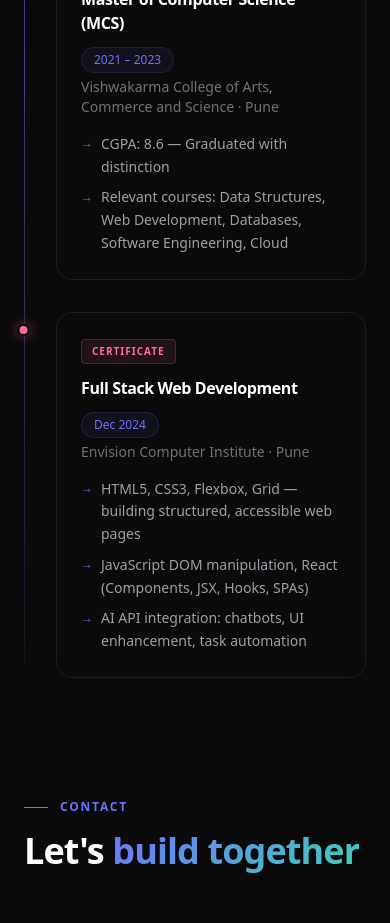
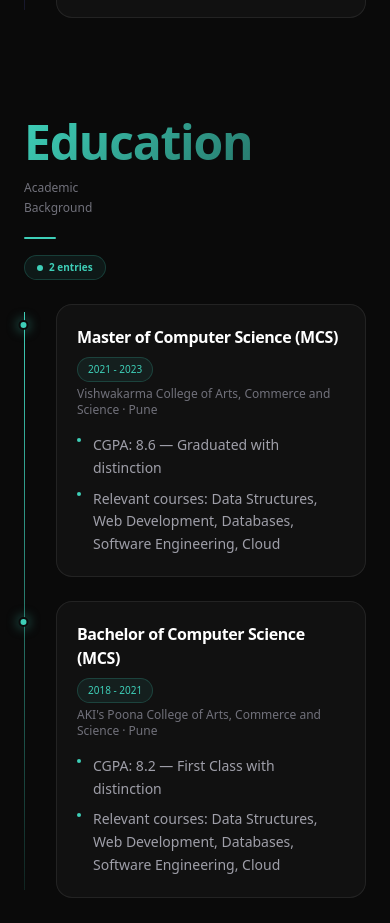
Before and after one commit to Sahil004/Portfolio, a Next.js app in the folder portfolio-frontend/: page / in a window 390 px wide. Shown: the part 6440-7363 px from the top of the page. Built offline with nearby package versions, Linux system fonts and the light colour scheme.

Commit message:
Updated Experience section

```diff
--- a/portfolio-frontend/components/sections/Experience.tsx
+++ b/portfolio-frontend/components/sections/Experience.tsx
@@ -1,8 +1,7 @@
 "use client";
 
-import { motion } from "framer-motion";
-import { useInView } from "framer-motion";
 import { useRef } from "react";
+import { motion, useInView, useScroll, useTransform } from "framer-motion";
 import { TIMELINE } from "@/lib/data";
 import {
   SectionLabel,
@@ -11,78 +10,113 @@ import {
 } from "@/components/ui/SectionHeader";
 import { cn } from "@/lib/utils";
 
-const badgeStyles = {
+/* ── types ── */
+type TimelineType = "work" | "edu" | "cert";
+
+const CATEGORY_META: Record<
+  TimelineType,
+  { label: string; sublabel: string; color: string; dot: string }
+> = {
+  work: {
+    label: "Work",
+    sublabel: "Professional\nExperience",
+    color: "#6e73ff",
+    dot: "bg-[#6e73ff] shadow-[0_0_12px_rgba(110,115,255,0.6)]",
+  },
+  edu: {
+    label: "Education",
+    sublabel: "Academic\nBackground",
+    color: "#3ecfb8",
+    dot: "bg-[#3ecfb8] shadow-[0_0_12px_rgba(62,207,184,0.6)]",
+  },
+  cert: {
+    label: "Certificates",
+    sublabel: "Courses &\nCertifications",
+    color: "#ff6e9c",
+    dot: "bg-[#ff6e9c] shadow-[0_0_12px_rgba(255,110,156,0.6)]",
+  },
+};
+
+const BADGE_STYLES: Record<TimelineType, string> = {
   work: "bg-[#6e73ff]/10 text-[#6e73ff] border border-[#6e73ff]/20",
   edu: "bg-[#3ecfb8]/10 text-[#3ecfb8] border border-[#3ecfb8]/20",
   cert: "bg-[#ff6e9c]/10 text-[#ff6e9c] border border-[#ff6e9c]/20",
 };
 
-const badgeLabel = { work: "Work", edu: "Education", cert: "Certificate" };
+/* ── group items by type, preserving order ── */
+type Group = { type: TimelineType; items: typeof TIMELINE };
 
-const dotColor = {
-  work: "bg-[#6e73ff] shadow-[0_0_12px_rgba(110,115,255,0.5)]",
-  edu: "bg-[#3ecfb8] shadow-[0_0_12px_rgba(62,207,184,0.5)]",
-  cert: "bg-[#ff6e9c] shadow-[0_0_12px_rgba(255,110,156,0.5)]",
-};
+function groupTimeline(items: typeof TIMELINE): Group[] {
+  const groups: Group[] = [];
+  for (const item of items) {
+    const last = groups[groups.length - 1];
+    if (last && last.type === item.type) {
+      last.items.push(item);
+    } else {
+      groups.push({ type: item.type, items: [item] });
+    }
+  }
+  return groups;
+}
 
-function TimelineItem({
+/* ── single card ── */
+function TimelineCard({
   item,
   index,
+  color,
 }: {
   item: (typeof TIMELINE)[number];
   index: number;
+  color: string;
 }) {
   const ref = useRef(null);
-  const isInView = useInView(ref, { once: true, margin: "-80px" });
+  const inView = useInView(ref, { once: true, margin: "-60px" });
 
   return (
     <motion.div
       ref={ref}
-      initial={{ opacity: 0, x: -24 }}
-      animate={isInView ? { opacity: 1, x: 0 } : {}}
-      transition={{ duration: 0.6, delay: index * 0.1, ease: [0.4, 0, 0.2, 1] }}
+      initial={{ opacity: 0, x: 28 }}
+      animate={inView ? { opacity: 1, x: 0 } : {}}
+      transition={{
+        duration: 0.55,
+        delay: index * 0.1,
+        ease: [0.4, 0, 0.2, 1],
+      }}
       className="relative pl-8"
     >
-      {/* Dot */}
+      {/* dot */}
       <div
         className={cn(
-          "absolute left-0 top-3 w-3 h-3 rounded-full border-2 border-light-bg dark:border-dark-bg -translate-x-[calc(50%+0.5px)]",
-          dotColor[item.type],
+          "absolute left-0 top-4 w-2.5 h-2.5 rounded-full border-2 border-light-bg dark:border-dark-bg -translate-x-[calc(50%+0.5px)]",
+          CATEGORY_META[item.type].dot,
         )}
       />
 
-      {/* Card */}
       <motion.div
-        whileHover={{ borderColor: "rgba(110,115,255,0.25)" }}
+        whileHover={{ borderColor: `${color}44` }}
         className="rounded-2xl border border-black/8 dark:border-white/8
-          bg-light-bg-2 dark:bg-dark-bg-2
-          p-6 transition-colors duration-300"
+          bg-white/60 dark:bg-white/[0.03]
+          p-5 transition-colors duration-300
+          hover:shadow-[0_8px_32px_rgba(0,0,0,0.08)]"
       >
-        {/* Badge */}
-        <span
-          className={cn(
-            "inline-block text-[10px] font-bold tracking-[0.1em] uppercase px-2.5 py-1 rounded mb-3",
-            badgeStyles[item.type],
-          )}
-        >
-          {badgeLabel[item.type]}
-        </span>
-
-        {/* Meta */}
-        <div className="flex flex-wrap items-start justify-between gap-3 mb-1">
+        {/* header row */}
+        <div className="flex flex-wrap items-start justify-between gap-2 mb-1">
           <h3 className="font-display text-base font-bold tracking-tight text-zinc-900 dark:text-white">
             {item.role}
           </h3>
           <span
-            className="text-xs px-3 py-1 rounded-full
-            bg-[#6e73ff]/8 border border-[#6e73ff]/15
-            text-[#6e73ff] whitespace-nowrap"
+            className="text-[10px] px-2.5 py-1 rounded-full whitespace-nowrap font-medium"
+            style={{
+              color,
+              background: `${color}14`,
+              border: `0.5px solid ${color}33`,
+            }}
           >
             {item.date}
           </span>
         </div>
 
-        <p className="text-sm text-zinc-400 dark:text-zinc-500 mb-4">
+        <p className="text-xs text-zinc-400 dark:text-zinc-500 mb-4">
           {item.company}
         </p>
 
@@ -90,11 +124,12 @@ function TimelineItem({
           {item.bullets.map((bullet, i) => (
             <li
               key={i}
-              className="relative pl-5 text-sm text-zinc-500 dark:text-zinc-400 leading-relaxed"
+              className="relative pl-4 text-sm text-zinc-500 dark:text-zinc-400 leading-relaxed"
             >
-              <span className="absolute left-0 top-[0.2em] text-[#6e73ff] text-xs">
-                →
-              </span>
+              <span
+                className="absolute left-0 top-[0.3em] w-1 h-1 rounded-full"
+                style={{ background: color }}
+              />
               {bullet}
             </li>
           ))}
@@ -104,7 +139,91 @@ function TimelineItem({
   );
 }
 
+/* ── group block — sticky label left, timeline right ── */
+function GroupBlock({ group }: { group: Group }) {
+  const ref = useRef<HTMLDivElement>(null);
+  const inView = useInView(ref, { once: true, margin: "-80px" });
+  const meta = CATEGORY_META[group.type];
+
+  return (
+    <div
+      ref={ref}
+      className="grid grid-cols-1 lg:grid-cols-[260px_1fr] gap-0 lg:gap-12"
+    >
+      {/* ── LEFT: sticky label ── */}
+      <div className="lg:sticky lg:top-28 h-fit mb-6 lg:mb-0 pt-1">
+        <motion.div
+          initial={{ opacity: 0, x: -20 }}
+          animate={inView ? { opacity: 1, x: 0 } : {}}
+          transition={{ duration: 0.6, ease: [0.4, 0, 0.2, 1] }}
+        >
+          {/* big label */}
+          <div
+            className="font-display text-5xl font-extrabold tracking-tight leading-none mb-3 select-none"
+            style={{
+              background: `linear-gradient(135deg, ${meta.color}, ${meta.color}66)`,
+              WebkitBackgroundClip: "text",
+              WebkitTextFillColor: "transparent",
+              backgroundClip: "text",
+            }}
+          >
+            {meta.label}
+          </div>
+
+          {/* sublabel */}
+          <p className="text-xs text-zinc-400 dark:text-zinc-500 whitespace-pre-line leading-relaxed mb-5">
+            {meta.sublabel}
+          </p>
+
+          {/* colored rule */}
+          <div
+            className="w-8 h-0.5 rounded-full"
+            style={{ background: meta.color }}
+          />
+
+          {/* count pill */}
+          <div
+            className="inline-flex items-center gap-1.5 mt-4 px-3 py-1 rounded-full text-[10px] font-semibold"
+            style={{
+              color: meta.color,
+              background: `${meta.color}14`,
+              border: `0.5px solid ${meta.color}33`,
+            }}
+          >
+            <span
+              className="w-1.5 h-1.5 rounded-full"
+              style={{ background: meta.color }}
+            />
+            {group.items.length}{" "}
+            {group.items.length === 1 ? "entry" : "entries"}
+          </div>
+        </motion.div>
+      </div>
+
+      {/* ── RIGHT: timeline ── */}
+      <div className="relative">
+        {/* vertical line */}
+        <div
+          className="absolute left-0 top-2 bottom-2 w-px"
+          style={{
+            background: `linear-gradient(to bottom, ${meta.color}, ${meta.color}22)`,
+          }}
+        />
+
+        <div className="flex flex-col gap-6">
+          {group.items.map((item, i) => (
+            <TimelineCard key={i} item={item} index={i} color={meta.color} />
+          ))}
+        </div>
+      </div>
+    </div>
+  );
+}
+
+/* ── section ── */
 export default function Experience() {
+  const groups = groupTimeline(TIMELINE);
+
   return (
     <section
       id="experience"
@@ -115,22 +234,10 @@ export default function Experience() {
         My <AccentText>journey</AccentText>
       </SectionTitle>
 
-      {/* Timeline */}
-      <div className="relative mt-12 max-w-3xl">
-        {/* Vertical line */}
-        <div
-          className="absolute left-0 top-3 bottom-4 w-px"
-          style={{
-            background:
-              "linear-gradient(to bottom, #6e73ff, rgba(110,115,255,0.1))",
-          }}
-        />
-
-        <div className="flex flex-col gap-8">
-          {TIMELINE.map((item, i) => (
-            <TimelineItem key={i} item={item} index={i} />
-          ))}
-        </div>
+      <div className="mt-16 flex flex-col gap-24">
+        {groups.map((group, i) => (
+          <GroupBlock key={i} group={group} />
+        ))}
       </div>
     </section>
   );
--- a/portfolio-frontend/components/ui/Footer.tsx
+++ b/portfolio-frontend/components/ui/Footer.tsx
@@ -2,7 +2,8 @@ export default function Footer() {
   return (
     <footer className="bg-light-bg dark:bg-dark-bg border-t border-black/5 dark:border-white/5 px-6 md:px-12 lg:px-20 py-8 flex flex-wrap items-center justify-between gap-4">
       <p className="text-sm text-zinc-400 dark:text-zinc-600">
-        © 2025 Sahil Sayyad. Made with{" "}
+        © 2025 Sahil Sayyad.
+        {/* Made with{" "} */}
         {/* <span className="text-[#ff6e9c]">♥</span> in Pune, India. */}
       </p>
       <p className="text-xs text-zinc-400 dark:text-zinc-600">
--- a/portfolio-frontend/lib/data.ts
+++ b/portfolio-frontend/lib/data.ts
@@ -368,7 +368,7 @@ export const TIMELINE = [
     type: "work" as const,
     role: "Associate Software Engineer",
     company: "Consociate Solutions · Pune, India",
-    date: "Jan 2025 – Present",
+    date: "Jan 2025 – Mar 2026",
     bullets: [
       "Developed scalable web applications using Next.js, React.js, and TypeScript for fintech and SaaS clients",
       "Architected reusable, modular UI component libraries improving development efficiency and maintainability",
@@ -381,9 +381,19 @@ export const TIMELINE = [
     type: "edu" as const,
     role: "Master of Computer Science (MCS)",
     company: "Vishwakarma College of Arts, Commerce and Science · Pune",
-    date: "2021 – 2023",
+    date: "2021 - 2023",
     bullets: [
       "CGPA: 8.6 — Graduated with distinction",
+      "Relevant courses: Data Structures, Web Development, Databases, Software Engineering, Cloud",
+    ],
+  },
+  {
+    type: "edu" as const,
+    role: "Bachelor of Computer Science (MCS)",
+    company: "AKI's Poona College of Arts, Commerce and Science · Pune",
+    date: "2018 - 2021",
+    bullets: [
+      "CGPA: 8.2 — First Class with distinction",
       "Relevant courses: Data Structures, Web Development, Databases, Software Engineering, Cloud",
     ],
   },
```
